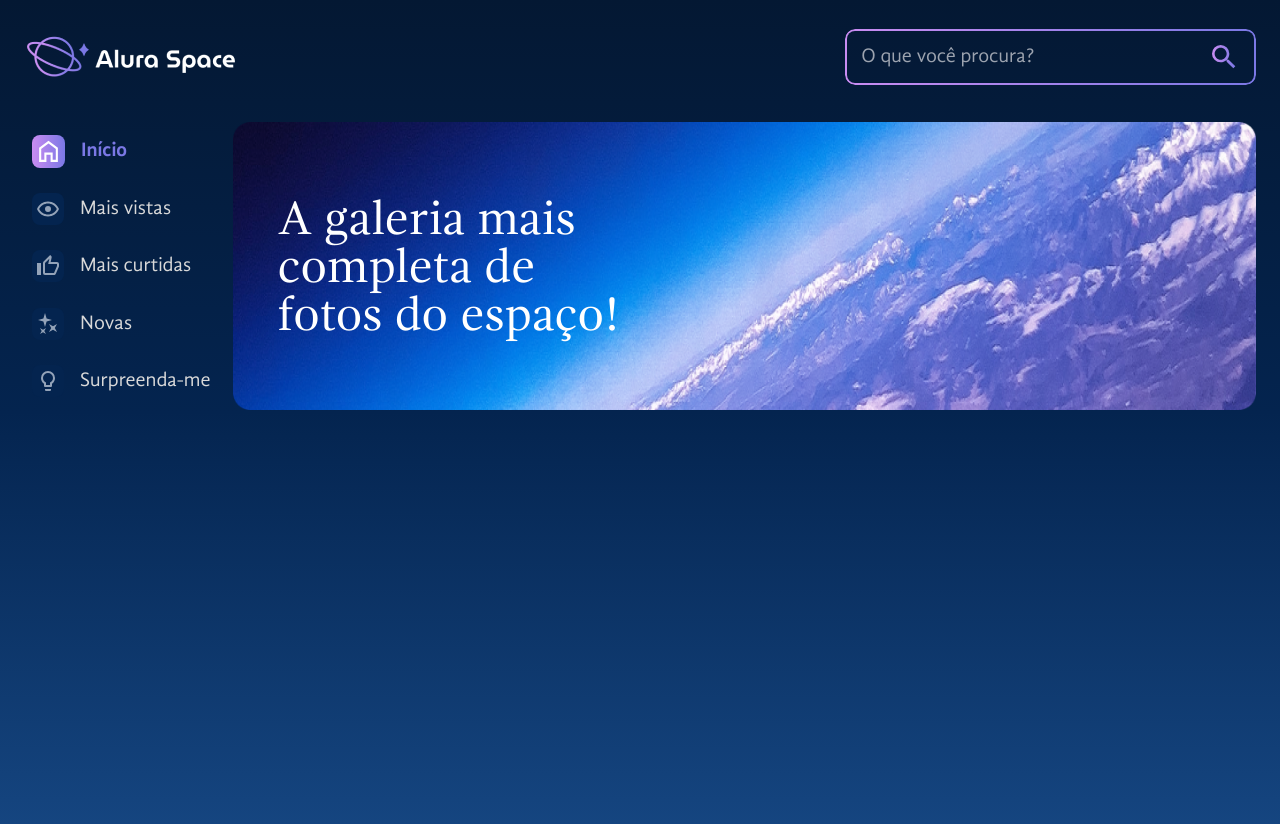
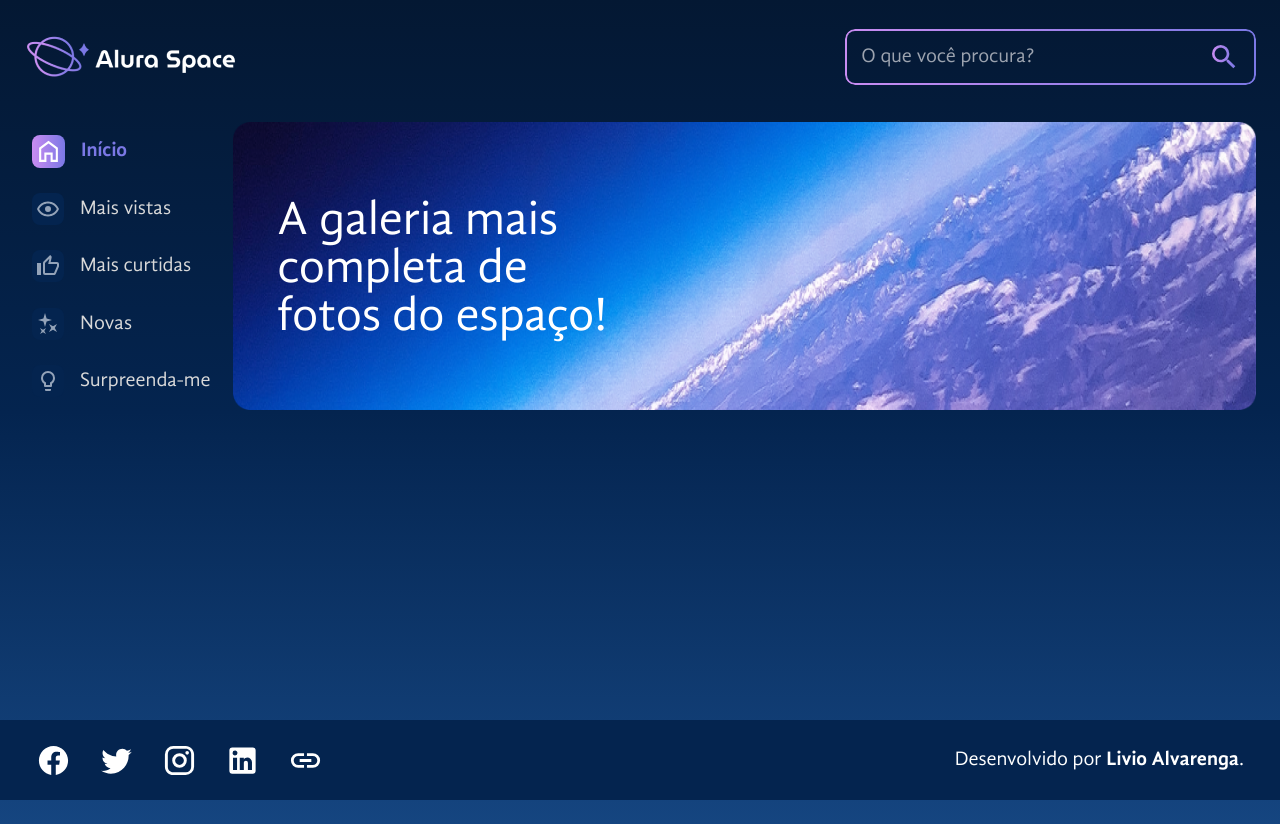
Before and after one commit to LivioAlvarenga/space, a React (Create React App) app: page / in a window 1280 px wide. Built offline with nearby package versions, Linux system fonts and the light colour scheme.

Commit message:
add footer

```diff
--- a/src/components/Banner.jsx
+++ b/src/components/Banner.jsx
@@ -2,7 +2,7 @@ import banner from "../assets/images/banner.png";
 export default function Banner() {
   return (
     <div className="relative w-[88%]">
-      <h1 className="absolute top-[75px] left-11 h-36 w-[350px] font-gandhiSerif text-5xl text-white">
+      <h1 className="absolute top-[75px] left-11 h-36 w-[350px] text-5xl text-white">
         A galeria mais completa de fotos do espaço!
       </h1>
       <img className="h-72 w-full" src={banner} alt="A imagem da terra vista do espaço" />
--- /dev/null
+++ b/src/components/Footer.jsx
@@ -0,0 +1,82 @@
+export default function Footer() {
+  return (
+    <footer className=" fixed bottom-0 flex h-20 w-screen items-center justify-between bg-space-600 px-9">
+      <ul className="flex items-center gap-7">
+        <li className="hover:animate-bounce">
+          <a
+            href="https://www.facebook.com/profile.php?id=100083957091312"
+            target="_blank"
+            rel="noreferrer"
+            title="Facebook Livio Alvarenga"
+          >
+            <svg className="fill-white" width="35" height="35" viewBox="0 0 24 24">
+              <path d="M12 2.04C6.5 2.04 2 6.53 2 12.06C2 17.06 5.66 21.21 10.44 21.96V14.96H7.9V12.06H10.44V9.85C10.44 7.34 11.93 5.96 14.22 5.96C15.31 5.96 16.45 6.15 16.45 6.15V8.62H15.19C13.95 8.62 13.56 9.39 13.56 10.18V12.06H16.34L15.89 14.96H13.56V21.96A10 10 0 0 0 22 12.06C22 6.53 17.5 2.04 12 2.04Z" />
+            </svg>
+          </a>
+        </li>
+        <li className="hover:animate-bounce">
+          <a
+            href="https://twitter.com/AlvarengaLivio"
+            target="_blank"
+            rel="noreferrer"
+            title="Twitter Livio Alvarenga"
+          >
+            <svg className="fill-white" width="35" height="35" viewBox="0 0 24 24">
+              <path d="M22.46,6C21.69,6.35 20.86,6.58 20,6.69C20.88,6.16 21.56,5.32 21.88,4.31C21.05,4.81 20.13,5.16 19.16,5.36C18.37,4.5 17.26,4 16,4C13.65,4 11.73,5.92 11.73,8.29C11.73,8.63 11.77,8.96 11.84,9.27C8.28,9.09 5.11,7.38 3,4.79C2.63,5.42 2.42,6.16 2.42,6.94C2.42,8.43 3.17,9.75 4.33,10.5C3.62,10.5 2.96,10.3 2.38,10C2.38,10 2.38,10 2.38,10.03C2.38,12.11 3.86,13.85 5.82,14.24C5.46,14.34 5.08,14.39 4.69,14.39C4.42,14.39 4.15,14.36 3.89,14.31C4.43,16 6,17.26 7.89,17.29C6.43,18.45 4.58,19.13 2.56,19.13C2.22,19.13 1.88,19.11 1.54,19.07C3.44,20.29 5.7,21 8.12,21C16,21 20.33,14.46 20.33,8.79C20.33,8.6 20.33,8.42 20.32,8.23C21.16,7.63 21.88,6.87 22.46,6Z" />
+            </svg>
+          </a>
+        </li>
+        <li className="hover:animate-bounce">
+          <a
+            href="https://www.instagram.com/livio_alvarenga/"
+            target="_blank"
+            rel="noreferrer"
+            title="Instagram Livio Alvarenga"
+          >
+            <svg className="fill-white" width="35" height="35" viewBox="0 0 24 24">
+              <path d="M7.8,2H16.2C19.4,2 22,4.6 22,7.8V16.2A5.8,5.8 0 0,1 16.2,22H7.8C4.6,22 2,19.4 2,16.2V7.8A5.8,5.8 0 0,1 7.8,2M7.6,4A3.6,3.6 0 0,0 4,7.6V16.4C4,18.39 5.61,20 7.6,20H16.4A3.6,3.6 0 0,0 20,16.4V7.6C20,5.61 18.39,4 16.4,4H7.6M17.25,5.5A1.25,1.25 0 0,1 18.5,6.75A1.25,1.25 0 0,1 17.25,8A1.25,1.25 0 0,1 16,6.75A1.25,1.25 0 0,1 17.25,5.5M12,7A5,5 0 0,1 17,12A5,5 0 0,1 12,17A5,5 0 0,1 7,12A5,5 0 0,1 12,7M12,9A3,3 0 0,0 9,12A3,3 0 0,0 12,15A3,3 0 0,0 15,12A3,3 0 0,0 12,9Z" />
+            </svg>
+          </a>
+        </li>
+        <li className="hover:animate-bounce">
+          <a
+            href="https://www.linkedin.com/in/livio-alvarenga-planejamento-mrp-engenheiro-produ%C3%A7%C3%A3o-materiais-vba-powerbi/"
+            target="_blank"
+            rel="noreferrer"
+            title="Linkedin Livio Alvarenga"
+          >
+            <svg className="fill-white" width="35" height="35" viewBox="0 0 24 24">
+              <path d="M19 3A2 2 0 0 1 21 5V19A2 2 0 0 1 19 21H5A2 2 0 0 1 3 19V5A2 2 0 0 1 5 3H19M18.5 18.5V13.2A3.26 3.26 0 0 0 15.24 9.94C14.39 9.94 13.4 10.46 12.92 11.24V10.13H10.13V18.5H12.92V13.57C12.92 12.8 13.54 12.17 14.31 12.17A1.4 1.4 0 0 1 15.71 13.57V18.5H18.5M6.88 8.56A1.68 1.68 0 0 0 8.56 6.88C8.56 5.95 7.81 5.19 6.88 5.19A1.69 1.69 0 0 0 5.19 6.88C5.19 7.81 5.95 8.56 6.88 8.56M8.27 18.5V10.13H5.5V18.5H8.27Z" />
+            </svg>
+          </a>
+        </li>
+        <li className="hover:animate-bounce">
+          <a
+            href="https://livioalvarenga.com/"
+            target="_blank"
+            rel="noreferrer"
+            title="Portfolio Livio Alvarenga"
+          >
+            <svg className="fill-white" width="35" height="35" viewBox="0 0 24 24">
+              <path d="M3.9,12C3.9,10.29 5.29,8.9 7,8.9H11V7H7A5,5 0 0,0 2,12A5,5 0 0,0 7,17H11V15.1H7C5.29,15.1 3.9,13.71 3.9,12M8,13H16V11H8V13M17,7H13V8.9H17C18.71,8.9 20.1,10.29 20.1,12C20.1,13.71 18.71,15.1 17,15.1H13V17H17A5,5 0 0,0 22,12A5,5 0 0,0 17,7Z" />
+            </svg>
+          </a>
+        </li>
+      </ul>
+
+      <p className="text-xl text-white">
+        Desenvolvido por{" "}
+        <a
+          className="font-bold"
+          href="https://www.livioalvarenga.com"
+          target="_blank"
+          rel="noreferrer"
+          title="Portfolio Livio Alvarenga"
+        >
+          Livio Alvarenga
+        </a>
+        .
+      </p>
+    </footer>
+  );
+}
--- a/src/index.js
+++ b/src/index.js
@@ -1,7 +1,7 @@
 import React from "react";
 import ReactDOM from "react-dom/client";
 import App from "./App";
-import "./index.css";
+import "./styles/index.css";
 
 const root = ReactDOM.createRoot(document.getElementById("root"));
 root.render(
--- a/src/pages/Home.jsx
+++ b/src/pages/Home.jsx
@@ -1,4 +1,5 @@
 import Banner from "../components/Banner";
+import Footer from "../components/Footer";
 import Header from "../components/Header";
 import Menu from "../components/Menu";
 
@@ -12,6 +13,7 @@ export default function Home() {
           <Banner />
         </section>
       </main>
+      <Footer />
     </>
   );
 }
--- a/src/index.css
+++ b/src/styles/index.css
@@ -3,7 +3,7 @@
   font-style: normal;
   font-weight: 400;
   font-display: swap;
-  src: url("./fonts/GandhiSans-Regular.woff2") format("woff2");
+  src: url("../fonts/GandhiSans-Regular.woff2") format("woff2");
   unicode-range: U+0000-00FF, U+0131, U+0152-0153, U+02BB-02BC, U+02C6, U+02DA, U+02DC,
     U+2000-206F, U+2074, U+20AC, U+2122, U+2191, U+2193, U+2212, U+2215, U+FEFF, U+FFFD;
 }
@@ -12,25 +12,7 @@
   font-style: normal;
   font-weight: 700;
   font-display: swap;
-  src: url("./fonts/GandhiSans-Bold.woff2") format("woff2");
-  unicode-range: U+0000-00FF, U+0131, U+0152-0153, U+02BB-02BC, U+02C6, U+02DA, U+02DC,
-    U+2000-206F, U+2074, U+20AC, U+2122, U+2191, U+2193, U+2212, U+2215, U+FEFF, U+FFFD;
-}
-@font-face {
-  font-family: "Gandhi Serif";
-  font-style: normal;
-  font-weight: 400;
-  font-display: swap;
-  src: url("./fonts/GandhiSerif-Regular.woff2") format("woff2");
-  unicode-range: U+0000-00FF, U+0131, U+0152-0153, U+02BB-02BC, U+02C6, U+02DA, U+02DC,
-    U+2000-206F, U+2074, U+20AC, U+2122, U+2191, U+2193, U+2212, U+2215, U+FEFF, U+FFFD;
-}
-@font-face {
-  font-family: "Gandhi Serif";
-  font-style: normal;
-  font-weight: 700;
-  font-display: swap;
-  src: url("./fonts/GandhiSerif-Bold.woff2") format("woff2");
+  src: url("../fonts/GandhiSans-Bold.woff2") format("woff2");
   unicode-range: U+0000-00FF, U+0131, U+0152-0153, U+02BB-02BC, U+02C6, U+02DA, U+02DC,
     U+2000-206F, U+2074, U+20AC, U+2122, U+2191, U+2193, U+2212, U+2215, U+FEFF, U+FFFD;
 }
--- a/tailwind.config.js
+++ b/tailwind.config.js
@@ -5,7 +5,6 @@ module.exports = {
     extend: {
       fontFamily: {
         gandhiSans: ["Gandhi Sans", "sans-serif"],
-        gandhiSerif: ["Gandhi Serif", "serif"],
       },
       colors: {
         space: {
```
Also changed, not shown: src/fonts/GandhiSerif-Bold.woff2 (deleted), src/fonts/GandhiSerif-Regular.woff2 (deleted).
